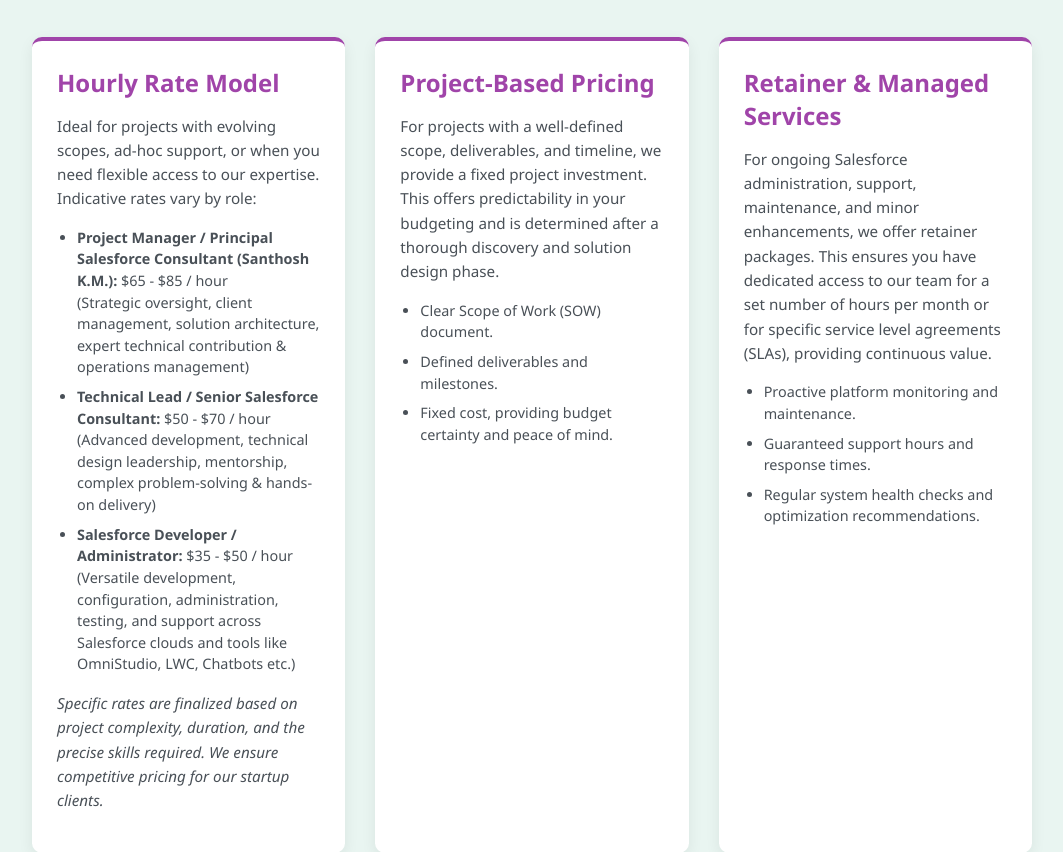
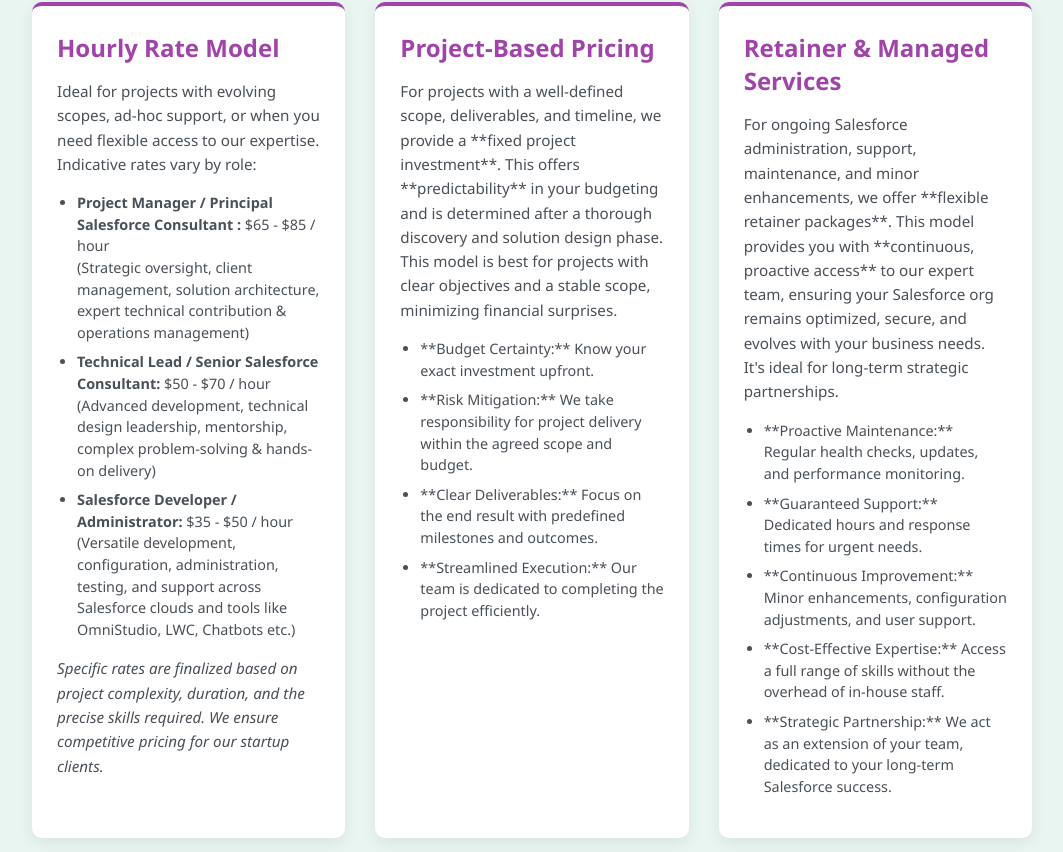
Before and after one commit to santhoosh5968/my-proposal, a plain HTML site: page index.html in a window 1280 px wide. Shown: the part 6269-7121 px from the top of the page, without its empty margins (108-1171 px from the left). Drawn offline with Linux system fonts and the light colour scheme.

Commit message:
Update index.html

```diff
--- a/index.html
+++ b/index.html
@@ -65,7 +65,7 @@
             color: #555;
         }
         .logo {
-            width: 250px; /* Adjusted width to a more typical logo size */
+            width: 550px; /* Adjusted width to a more typical logo size */
             height: auto;
             /* Removed styling for the "card" effect */
             /* border-radius: 0.5rem; */
@@ -501,7 +501,7 @@
 
     <section id="team-investment" class="slide">
         <h2>Our Team & Flexible Investment Models</h2>
-        <p class="team-intro">Covenant Synergy is a lean, agile team of 6 dedicated Salesforce professionals. Led by our CEO & Project Manager, Santhosh Kumar Motagatla, who also actively engages in technical delivery, we ensure direct expert involvement in your project. Our structure includes a hands-on Technical Lead and four versatile Salesforce Developer/Administrators, all proficient across various Salesforce tools and technologies. This cohesive structure allows us to be nimble, responsive, and cost-effective.</p>
+        <p class="team-intro">Covenant Synergy is a lean, agile team of  dedicated Salesforce professionals. Our leadership actively engages in technical delivery, ensuring direct expert involvement in your project. Our structure includes a hands-on Technical Lead and four versatile Salesforce Developer/Administrators, all proficient across various Salesforce tools and technologies. This cohesive structure allows us to be nimble, responsive, and cost-effective.</p>
         <p>We offer transparent and flexible investment models to suit your specific project needs and budget (indicative rates in USD, subject to project scope):</p>
         <div class="investment-models-grid">
             <div class="investment-card">
@@ -509,7 +509,7 @@
                 <p class="model-description">Ideal for projects with evolving scopes, ad-hoc support, or when you need flexible access to our expertise. Indicative rates vary by role:</p>
                 <ul>
                     <li>
-                        <strong>Project Manager / Principal Salesforce Consultant (Santhosh K.M.):</strong> <span class="rate-value">$65 - $85 / hour</span><br>
+                        <strong>Project Manager / Principal Salesforce Consultant :</strong> <span class="rate-value">$65 - $85 / hour</span><br>
                         <span>(Strategic oversight, client management, solution architecture, expert technical contribution & operations management)</span>
                     </li>
                     <li>
@@ -525,20 +525,23 @@
             </div>
             <div class="investment-card">
                 <h3>Project-Based Pricing</h3>
-                <p class="model-description">For projects with a well-defined scope, deliverables, and timeline, we provide a fixed project investment. This offers predictability in your budgeting and is determined after a thorough discovery and solution design phase.</p>
+                <p class="model-description">For projects with a well-defined scope, deliverables, and timeline, we provide a **fixed project investment**. This offers **predictability** in your budgeting and is determined after a thorough discovery and solution design phase. This model is best for projects with clear objectives and a stable scope, minimizing financial surprises.</p>
                 <ul>
-                    <li>Clear Scope of Work (SOW) document.</li>
-                    <li>Defined deliverables and milestones.</li>
-                    <li>Fixed cost, providing budget certainty and peace of mind.</li>
+                    <li>**Budget Certainty:** Know your exact investment upfront.</li>
+                    <li>**Risk Mitigation:** We take responsibility for project delivery within the agreed scope and budget.</li>
+                    <li>**Clear Deliverables:** Focus on the end result with predefined milestones and outcomes.</li>
+                    <li>**Streamlined Execution:** Our team is dedicated to completing the project efficiently.</li>
                 </ul>
             </div>
             <div class="investment-card">
                 <h3>Retainer & Managed Services</h3>
-                <p class="model-description">For ongoing Salesforce administration, support, maintenance, and minor enhancements, we offer retainer packages. This ensures you have dedicated access to our team for a set number of hours per month or for specific service level agreements (SLAs), providing continuous value.</p>
+                <p class="model-description">For ongoing Salesforce administration, support, maintenance, and minor enhancements, we offer **flexible retainer packages**. This model provides you with **continuous, proactive access** to our expert team, ensuring your Salesforce org remains optimized, secure, and evolves with your business needs. It's ideal for long-term strategic partnerships.</p>
                 <ul>
-                    <li>Proactive platform monitoring and maintenance.</li>
-                    <li>Guaranteed support hours and response times.</li>
-                    <li>Regular system health checks and optimization recommendations.</li>
+                    <li>**Proactive Maintenance:** Regular health checks, updates, and performance monitoring.</li>
+                    <li>**Guaranteed Support:** Dedicated hours and response times for urgent needs.</li>
+                    <li>**Continuous Improvement:** Minor enhancements, configuration adjustments, and user support.</li>
+                    <li>**Cost-Effective Expertise:** Access a full range of skills without the overhead of in-house staff.</li>
+                    <li>**Strategic Partnership:** We act as an extension of your team, dedicated to your long-term Salesforce success.</li>
                 </ul>
             </div>
         </div>
```
